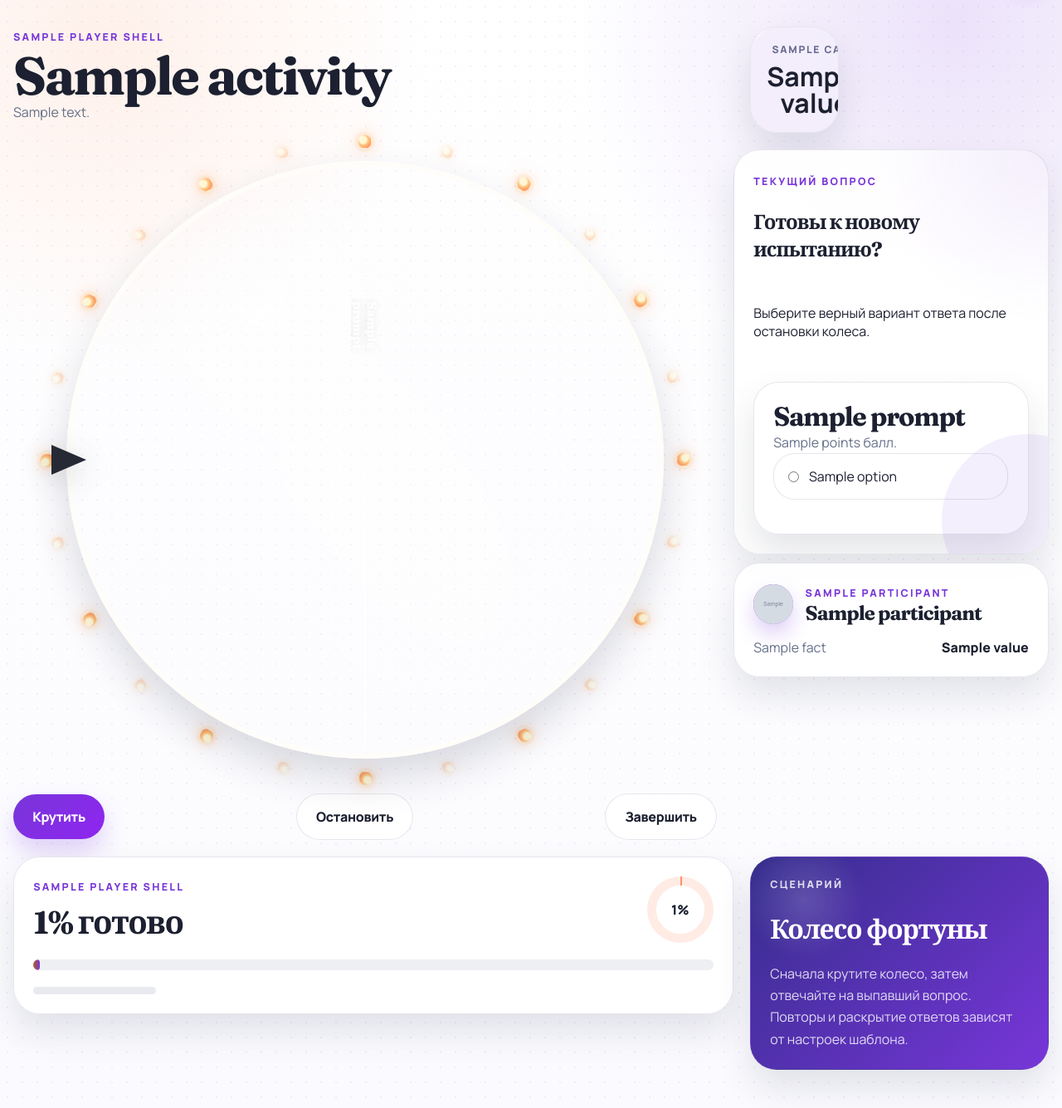
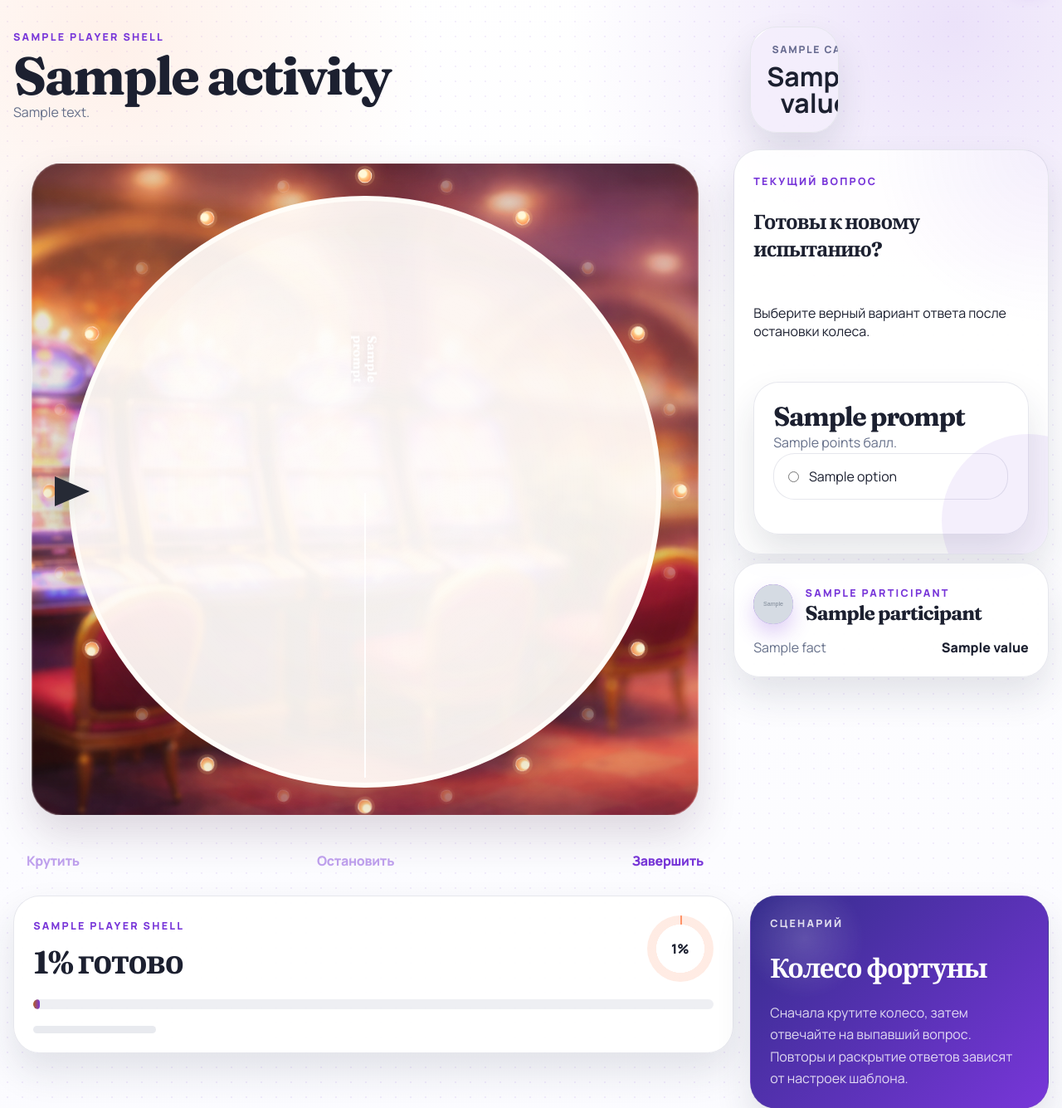
Before and after one commit to Alex4124/quizzart, a Django app: template templates/player/wheel_of_fortune.html in a window 1280 px wide. Shown: the part 91-1426 px from the top of the page at 83% size. Run offline with Django 5.2, Linux system fonts and the light colour scheme; the template is opened without the code that fills it: most values are stand-ins (such as "Sample title", 1, 10 or a date in 2020); grey boxes marked "Sample" are stand-in pictures; data that the repository does not hold is empty.

Commit message:
Restore wheel board layout and animate wheel questions

```diff
--- a/activities/tests.py
+++ b/activities/tests.py
@@ -472,6 +472,7 @@ class ActivityEditorTests(TestCase):
         self.assertEqual(response.status_code, 200)
         self.assertContains(response, "data-wheel-start")
         self.assertContains(response, "data-wheel-stop")
+        self.assertContains(response, "data-wheel-background-frame")
         self.assertContains(response, "wheel-lights")
         self.assertContains(response, 'class="wheel-light"', count=24)
         self.assertContains(response, "Largest ocean?")
--- a/static/css/player.css
+++ b/static/css/player.css
@@ -581,14 +581,52 @@ body.player-page {
 }
 
 .player-page .wheel-board {
-    padding: 0.9rem 1.35rem 0.35rem;
+    margin-top: 10px;
+    width: 100%;
+    padding: 0.4rem 1.35rem 0.35rem;
     overflow: visible;
 }
 
+.player-page .wheel-board__frame {
+    position: relative;
+    display: grid;
+    place-items: center;
+    justify-self: stretch;
+    width: min(100%, 860px);
+    max-width: 100%;
+    padding: 2.4rem 2.3rem 2.1rem;
+    border-radius: 2.35rem;
+    overflow: hidden;
+    background:
+        linear-gradient(180deg, rgba(27, 12, 36, 0.12), rgba(255, 255, 255, 0.04)),
+        url("../img/wheel-casino-bg.png") center center / cover no-repeat;
+    border: 1px solid rgba(255, 255, 255, 0.34);
+    box-shadow:
+        inset 0 0 0 1px rgba(255, 255, 255, 0.08),
+        0 24px 48px rgba(64, 29, 63, 0.16);
+}
+
+.player-page .wheel-board__frame::after {
+    content: "";
+    position: absolute;
+    inset: 0;
+    border-radius: inherit;
+    background:
+        radial-gradient(circle at 18% 18%, rgba(255, 202, 147, 0.22), transparent 28%),
+        radial-gradient(circle at 82% 22%, rgba(164, 112, 255, 0.2), transparent 32%),
+        linear-gradient(180deg, rgba(255, 255, 255, 0.08), rgba(18, 10, 24, 0.1));
+    pointer-events: none;
+}
+
 .player-page .wheel-figure {
-    width: min(720px, 100%);
+    position: relative;
+    width: min(720px, calc(100vw - 5rem), calc(100% - 1rem));
+    min-width: min(320px, calc(100vw - 3rem));
+    max-width: 100%;
+    aspect-ratio: 1 / 1;
     margin: 0 auto;
     overflow: visible;
+    z-index: 1;
 }
 
 .player-page .wheel-pointer {
@@ -608,9 +646,16 @@ body.player-page {
 .player-page .wheel-disc {
     position: relative;
     --wheel-divider-color: rgba(255, 255, 255, 0.98);
+    width: 100%;
+    height: 100%;
+    aspect-ratio: 1 / 1;
+    display: block;
+    border-radius: 50%;
     z-index: 3;
     box-shadow: 0 24px 48px rgba(31, 38, 64, 0.16);
-    background: radial-gradient(circle at center, rgba(255, 255, 255, 0.42), rgba(255, 255, 255, 0));
+    background:
+        radial-gradient(circle at center, rgba(255, 255, 255, 0.42), rgba(255, 255, 255, 0)),
+        rgba(255, 251, 247, 0.92);
 }
 
 .player-page .wheel-sector::before {
@@ -676,11 +721,57 @@ body.player-page {
 
 .player-page .wheel-controls {
     grid-template-columns: repeat(auto-fit, minmax(180px, 1fr));
+    margin-top: 0.35rem;
+}
+
+.player-page .wheel-controls .button,
+.player-page .wheel-controls .button-secondary,
+.player-page .wheel-controls .link-button {
+    padding: 0.7rem 1rem;
+    background: transparent;
+    border: 0;
+    box-shadow: none;
+    color: var(--player-ink);
+}
+
+.player-page .wheel-controls .button {
+    color: var(--player-violet);
+}
+
+.player-page .wheel-controls .button:hover,
+.player-page .wheel-controls .button:focus-visible,
+.player-page .wheel-controls .button-secondary:hover,
+.player-page .wheel-controls .button-secondary:focus-visible,
+.player-page .wheel-controls .link-button:hover,
+.player-page .wheel-controls .link-button:focus-visible {
+    background: transparent;
+    box-shadow: none;
+}
+
+.player-page .wheel-controls .button[disabled],
+.player-page .wheel-controls .button-secondary[disabled] {
+    opacity: 0.46;
 }
 
 .player-page .wheel-question-stack {
     display: grid;
     gap: 1rem;
+    transition: min-height 240ms ease;
+}
+
+.player-page .question-card-reveal {
+    transform-origin: top center;
+    backface-visibility: hidden;
+    will-change: opacity, transform, filter;
+}
+
+.player-page .wheel-question-card-enter {
+    animation: wheelQuestionCardEnter 320ms cubic-bezier(0.2, 0.8, 0.2, 1) both;
+}
+
+.player-page .wheel-question-card-exit {
+    pointer-events: none;
+    animation: wheelQuestionCardExit 260ms cubic-bezier(0.4, 0, 0.2, 1) both;
 }
 
 @keyframes wheelLightPulseOdd {
--- a/templates/player/player_base.html
+++ b/templates/player/player_base.html
@@ -5,7 +5,7 @@
     <link rel="preconnect" href="https://fonts.googleapis.com">
     <link rel="preconnect" href="https://fonts.gstatic.com" crossorigin>
     <link href="https://fonts.googleapis.com/css2?family=Fraunces:opsz,wght@9..144,600;9..144,700&family=Manrope:wght@400;500;600;700;800&display=swap" rel="stylesheet">
-    <link rel="stylesheet" href="{% static 'css/player.css' %}">
+    <link rel="stylesheet" href="{% static 'css/player.css' %}?v=20260413-wheel-restore">
 {% endblock %}
 
 {% block body_class %}player-page{% if preview %} player-page--preview{% endif %}{% endblock %}
--- a/templates/player/wheel_of_fortune.html
+++ b/templates/player/wheel_of_fortune.html
@@ -13,6 +13,7 @@
 {% block player_board %}
     <section class="player-wheel-layout">
         <div class="wheel-board">
+            <div class="wheel-board__frame" data-wheel-background-frame>
                 <div class="wheel-figure">
                     <div class="wheel-disc" data-wheel-disc style="--sector-count: {{ runtime.sectors|length }};">
                         {% for sector in runtime.sectors %}
@@ -36,6 +37,7 @@
                         {% endfor %}
                     </div>
                     <div class="wheel-pointer" aria-hidden="true"></div>
+                </div>
             </div>
         </div>
 
```
Also changed, not shown: other parts of static/css/player.css (+31 -0 lines), static/js/app.js (+49 -3 lines), static/img/wheel-casino-bg.png (added). Lines whose indentation alone changed are shown as unchanged.
